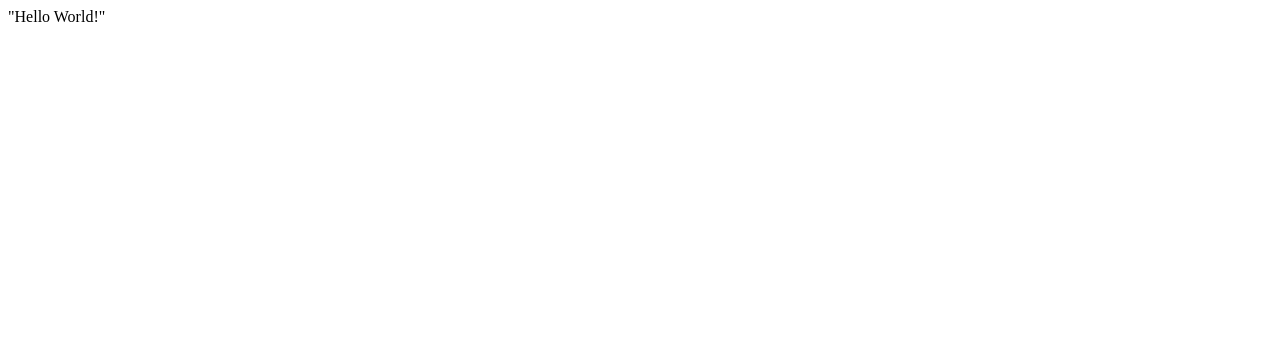
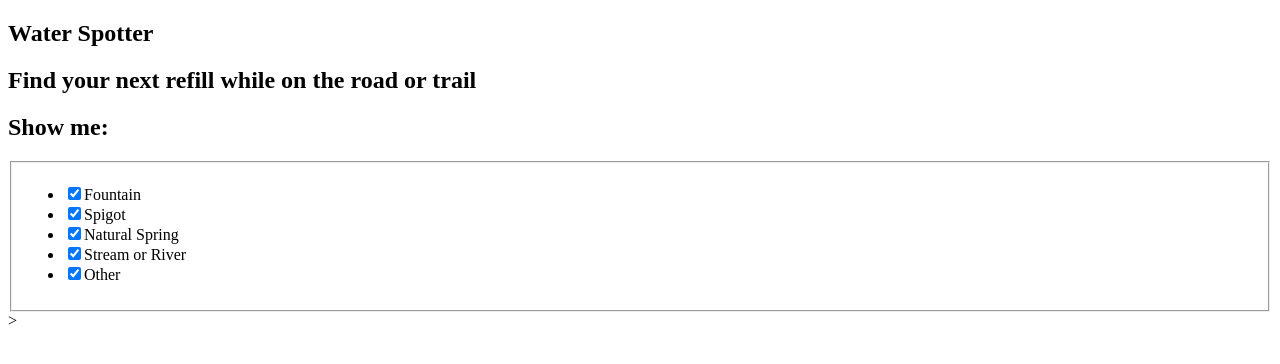
Before and after one commit to benparman/waterSpotter, a website: page public/index.html in a window 1280 px wide. Drawn offline with Linux system fonts and the light colour scheme.

Commit message:
Added sections to index.html and created app.js

```diff
--- /dev/null
+++ b/app.js
@@ -0,0 +1 @@
+'use strict';
--- a/public/index.html
+++ b/public/index.html
@@ -1,2 +1,34 @@
 <!DOCTYPE html>
-"Hello World!"
+<html lang="en">
+<head>
+  <meta charset="UTF-8">
+  <meta name="viewport" content="width=device-width, initial-scale=1.0">
+  <meta http-equiv="X-UA-Compatible" content="ie=edge">
+  <title>Water Spotter</title>
+</head>
+<body>
+
+  <section class="Title">
+    <h1>Water Spotter</h1>
+    <h2>Find your next refill while on the road or trail</h2>
+  </section>
+
+  <section class="searchCriteria">
+    <h1>Show me:</h1>
+    <fieldset class="checkboxes">
+      <ul class="nameMe">
+        <li><input type="checkbox" checked>Fountain</li>
+        <li><input type="checkbox" checked>Spigot</li>
+        <li><input type="checkbox" checked>Natural Spring</li>
+        <li><input type="checkbox" checked>Stream or River</li>
+        <li><input type="checkbox" checked>Other</li>
+      </ul>
+    </fieldset>
+  </section>
+
+<section class="js-googleMap" name="Google Map"></section>>
+
+</section>
+
+</body>
+</html>
```
